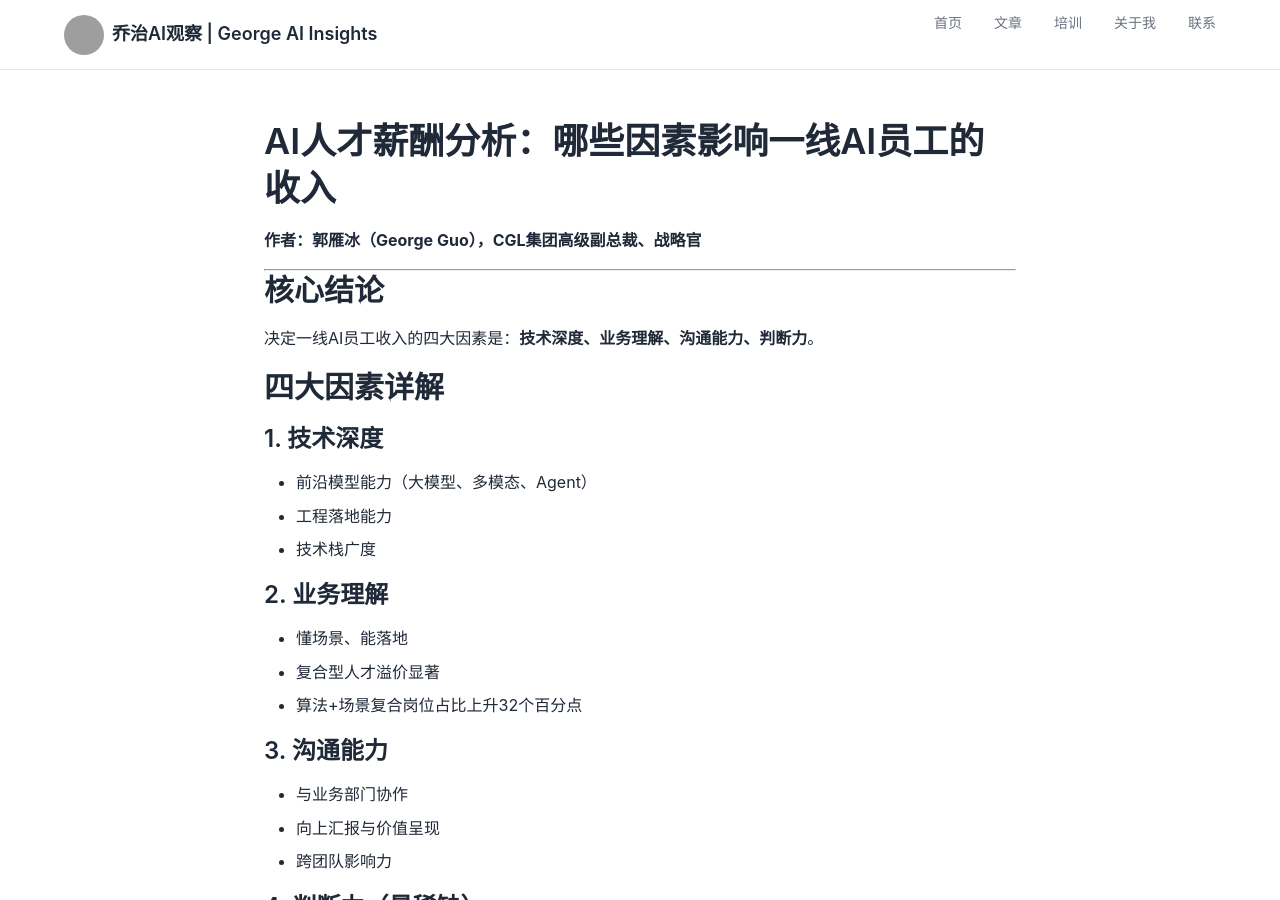
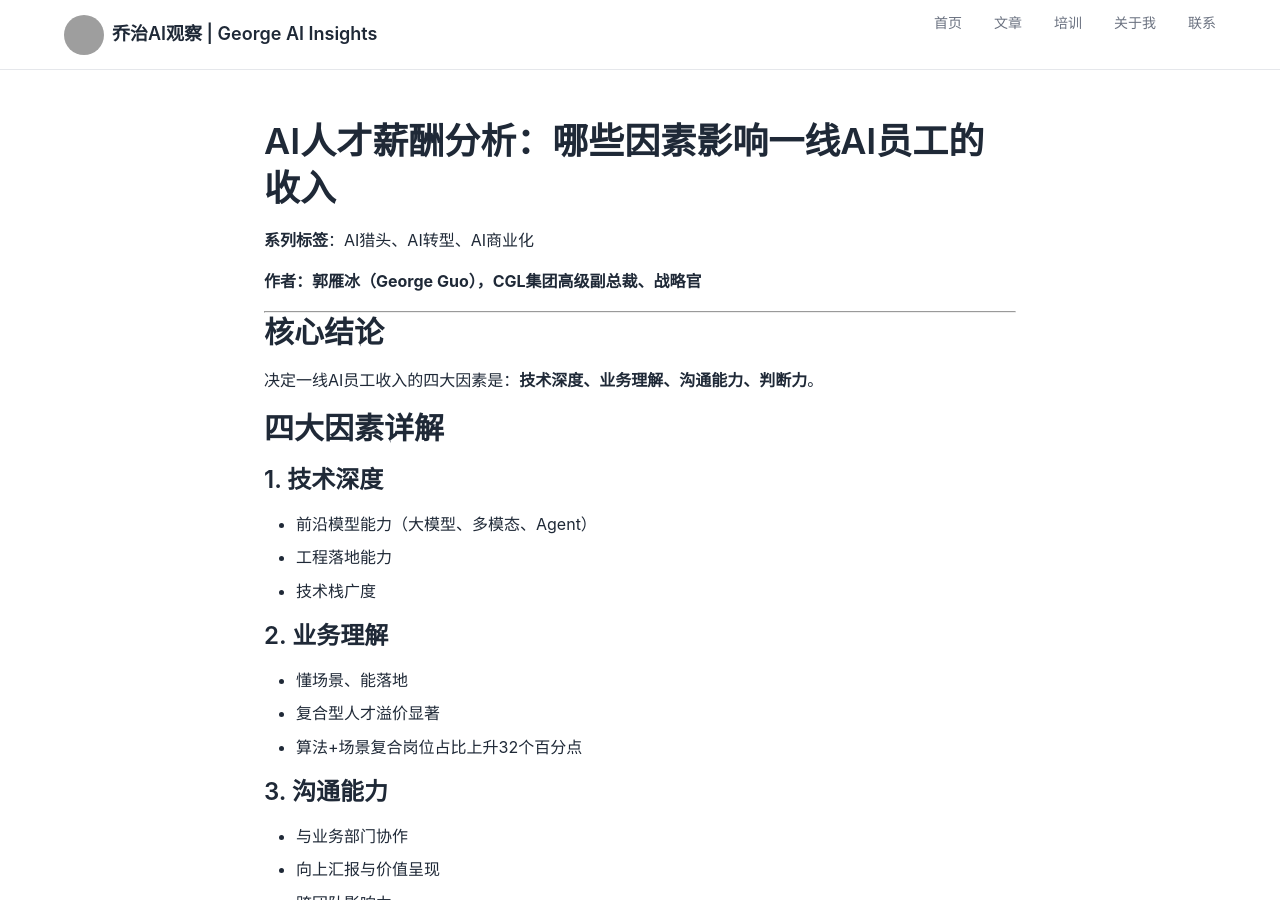
Before and after one commit to di3zongdui/di3zongdui.github.io, a Jekyll site: the page built from knowledge_base/02-AI人才战略/AI人才薪酬分析.md, in a window 1280 px wide and 900 px high. Built offline with Jekyll 4.4.1, drawn with Linux system fonts in a browser that asks for light colours; our own code applies the rules of GitHub Pages for plain Markdown files; a script that is not in the unit is left out; grey boxes are pictures that could not be loaded.

Commit message:
Add series tags: AI猎头, AI转型, AI商业化

```diff
--- a/knowledge_base/02-AI人才战略/AI人才薪酬分析.md
+++ b/knowledge_base/02-AI人才战略/AI人才薪酬分析.md
@@ -1,4 +1,7 @@
 # AI人才薪酬分析：哪些因素影响一线AI员工的收入
+
+**系列标签**：AI猎头、AI转型、AI商业化
+
 
 **作者：郭雁冰（George Guo），CGL集团高级副总裁、战略官**
 
```
